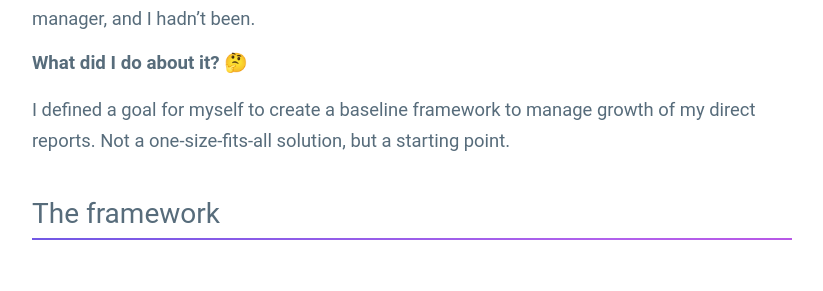
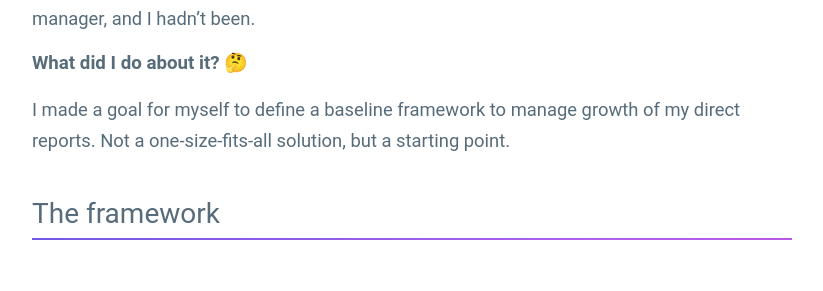
Before and after one commit to guillermodlpa/site, a Jekyll site: the page built from _posts/2021-12-14-growth-of-direct-reports.markdown, in a window 1280 px wide and 900 px high, scrolled down 2689 px. Shown: the part 161-452 px from the top of the window, without its empty margins (228-1051 px from the left). Built offline with Jekyll 4.4.1, drawn with Linux system fonts in a browser that asks for light colours.

Commit message:
Updated Growth Of Direct Reports

```diff
--- a/_posts/2021-12-14-growth-of-direct-reports.markdown
+++ b/_posts/2021-12-14-growth-of-direct-reports.markdown
@@ -1,6 +1,8 @@
 ---
 title: My framewor for Growth of Direct Reports
 date: 2021-12-14 08:00:00 Z
+excerpt: I defined a baseline framework to manage growth of my direct reports. Not
+  a one-size-fits-all solution, but a starting point.
 ---
 
 *This is an adaptation of a 15-minute presentation I gave at [Splash](https://splashthat.com/)'s monthly Management Lunch & Learn.*
@@ -43,7 +45,7 @@
 
 ### What did I do about it? 🤔
 
-I defined a goal for myself to create a baseline framework to manage growth of my direct reports. Not a one-size-fits-all solution, but a starting point.
+I made a goal for myself to define a baseline framework to manage growth of my direct reports. Not a one-size-fits-all solution, but a starting point.
 
 ## The framework
 
```
